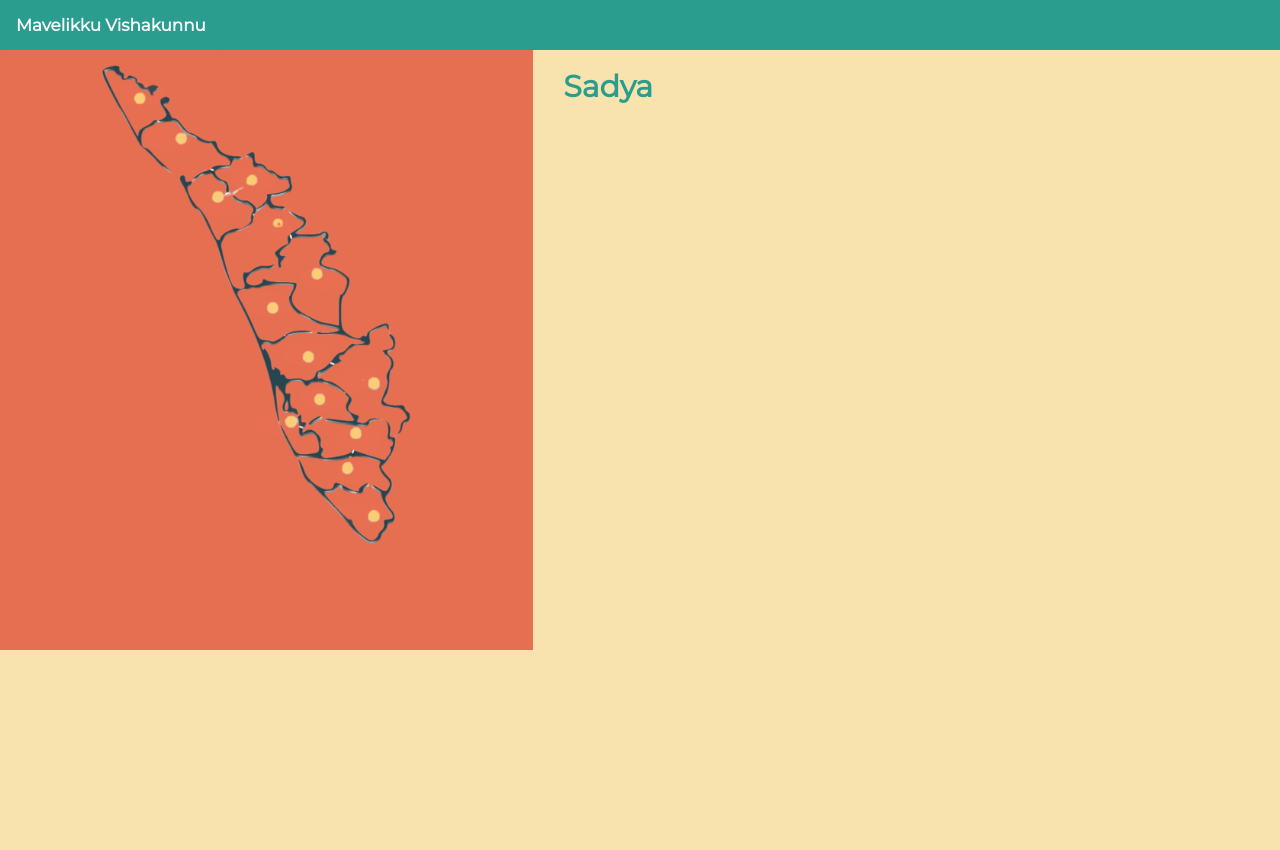
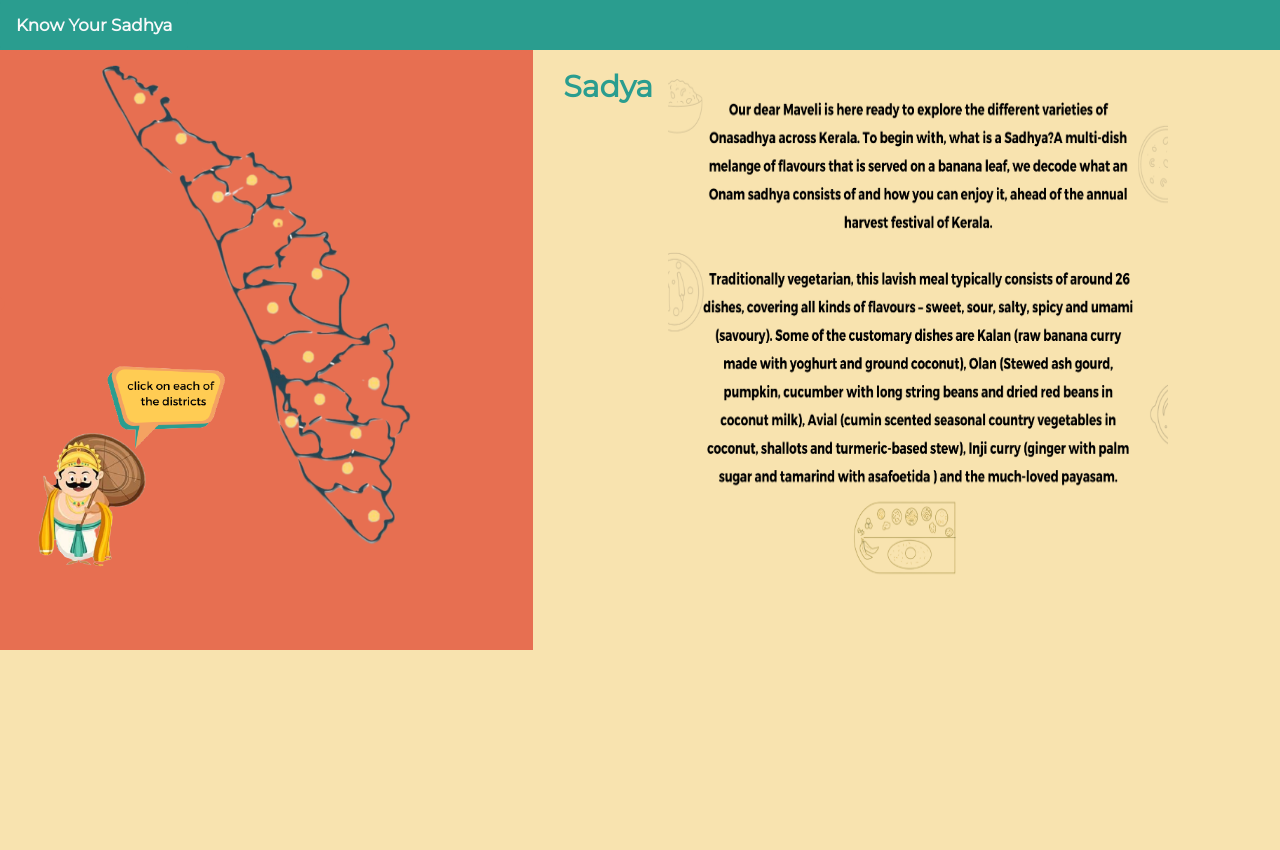
Before and after one commit to GopikaPPavithran/KnowYourSadhya, a Flask app: page /list in a window 1280 px wide. Run offline with Flask 2, Linux system fonts and the light colour scheme; some libraries are stand-ins or nearby versions; some web fonts are replaced.

Commit message:
final page

```diff
--- a/app/static/CSS/map.css
+++ b/app/static/CSS/map.css
@@ -5,8 +5,9 @@ body, html {
     background-size: cover;
     /* Set up proportionate scaling */
     width: 100%;
+    height: 100%;
 
-    position: fixed;
+    /* position: fixed; */
     top: 0;
     left: 0;
     color:#e76f51;
--- a/app/static/CSS/pg.css
+++ b/app/static/CSS/pg.css
@@ -61,6 +61,11 @@ body, html {
 
   }
 
+  .leaf{
+    width:500px;
+    height:500px;
+  }
+
 
     .intro{
         height:100%
@@ -70,7 +75,7 @@ body, html {
         display : flex;
         /* justify-content : center; */
         /* align-items : center; */
-        background-color:#f8e3af;
+        /* background-color:#f8e3af; */
         height : 100%;
         color : #FFF;
 
@@ -116,20 +121,41 @@ body, html {
       }
 
       .button-clr{
-        background-color:#e76f51;;
+        /* background-color:#e76f51;; */
         color:#e76f51;
         border-radius: 80%;
         border: none;
         padding: 20px;
         text-align: center;
         text-decoration: none;
-        display:inline-block;
+        display:block;
         /* display: none;remove this if buttons not working */
         font-size: 16px;
         margin: 4px 2px;
         width: 10px;
         height: 25px;
-        opacity:0.1;
+        outline:none;
+        box-shadow: none !important;
+        opacity:0;
+        /* padding: 12px 28px; opacity 0.2*/
+      }
+
+      .maveli{
+        background-color:#e76f51;
+        border-radius: 100%;
+        border: none;
+        padding: 20px;
+        text-align: center;
+        text-decoration: none;
+        display:block;
+        font-size: 16px;
+        margin: 4px 2px;
+        width: 5px;
+        height: 5px;
+        outline:none;
+        box-shadow: none !important;
+        opacity:1;
+
         /* padding: 12px 28px; opacity 0.2*/
       }
 
@@ -171,10 +197,12 @@ body, html {
         justify-content: space-around;
         overflow-y:scroll;
         height: 500px;
+        border-radius: 25px;
       }
 
       .card {
         margin: 40px;
+        border-radius: 25px;
         position: relative;
         width: 250px;
         height: 200px;
@@ -202,11 +230,12 @@ body, html {
         object-fit: cover;
         display: block;
         position: relative;
+        border-radius: 25px;
       }
 
       .card-desc {
         display: block;
-        font-size: 1.2rem;
+        font-size: 1.9rem;
         position: absolute;
         height: 0;
         top: 0;
@@ -215,6 +244,7 @@ body, html {
         background-color: #2a9d8f;
         overflow-y: scroll;
         transition: 0.8s ease;
+        border-radius: 25px;
       }
 
       .card:hover .card-desc {
--- a/app/templates/pg2.html
+++ b/app/templates/pg2.html
@@ -36,7 +36,7 @@
       <nav class="navbar navbar-expand-sm navbar-dark  nav-style">
         <ul class="navbar-nav">
           <li class="nav-item">
-            <a class="nav-link py-0 text-light" href="#">Mavelikku Vishakunnu</a>
+            <a class="nav-link py-0 text-light" href="#"> Know Your Sadhya</a>
           </li>
         </ul>
       </nav>
@@ -53,32 +53,54 @@
           <p>
           <div class="img-div">
             <img src="/static/k1.png" width="360" height="500" class="img-style">
+            <div class="grup">
             <form class="align-self-baseline" method="post">
-            <button class="bttn button-clr" style="position:absolute; left:15%; top:8%" name="dis" value="Ksd" type="submit"></button>
-            <button class="bttn button-clr" style="position:absolute; left:22%; top:17%" name="dis" value="Knr" type="submit"></button>
-            <button class="bttn button-clr" style="position:absolute; left:37%; top:30%" name="dis" value="Kzd" type="submit"></button>
-            <button class="bttn button-clr" style="position:absolute; left:50%; top:35%" name="dis" value="Mlp" type="submit"></button>
-            <button class="bttn button-clr" style="position:absolute; left:65%; top:45%" name="dis" value="Pkd" type="submit"></button>
-            <button class="bttn button-clr" style="position:absolute; left:50%; top:50%" name="dis" value="Tsr" type="submit"></button>
-            <button class="bttn button-clr" style="position:absolute; left:60%; top:60%" name="dis" value="Ekm" type="submit"></button>
-            <button class="bttn button-clr" style="position:absolute; left:75%; top:65%" name="dis" value="Idk" type="submit"></button>
-            <button class="bttn button-clr" style="position:absolute; left:65%; top:69%" name="dis" value="Ktm" type="submit"></button>
-            <button class="bttn button-clr" style="position:absolute; left:75%; top:77%" name="dis" value="Ptn" type="submit"></button>
-            <button class="bttn button-clr" style="position:absolute; left:75%; top:84%" name="dis" value="Klm" type="submit"></button>
-            <button class="bttn button-clr" style="position:absolute; left:76%; top:92%" name="dis" value="Tvm" type="submit"></button>
-            <button class="bttn button-clr" style="position:absolute; left:53%; top:74%" name="dis" value="Alp" type="submit"></button>
-            <button class="bttn button-clr" style="position:absolute; left:46%; top:25%" name="dis" value="Wnd" type="submit"></button>
+            <button class="bttn button-clr" onclick="showImage();" style="position:absolute; left:15%; top:8%; outline: none"  name="dis" value="Ksd" title="Kazargode" type="submit"></button>
+            <button class="bttn button-clr" onclick="showImage();" style="position:absolute; left:22%; top:17%;outline: none" name="dis" value="Knr" title="Kannur" type="submit"></button>
+            <button class="bttn button-clr" onclick="showImage();" style="position:absolute; left:37%; top:30%;outline: none" name="dis" value="Kzd" title="Kozhikode" type="submit"></button>
+            <button class="bttn button-clr" onclick="showImage();" style="position:absolute; left:50%; top:35%;outline: none" name="dis" value="Mlp" title="Malappuram" type="submit"></button>
+            <button class="bttn button-clr" onclick="showImage();" style="position:absolute; left:65%; top:45%;outline: none" name="dis" value="Pkd" title="Palakkad" type="submit"></button>
+            <button class="bttn button-clr" onclick="showImage();" style="position:absolute; left:50%; top:50%;outline: none" name="dis" value="Tsr" title="Thrissur" type="submit"></button>
+            <button class="bttn button-clr" onclick="showImage();" style="position:absolute; left:60%; top:60%;outline: none" name="dis" value="Ekm" title="Ernakulam" type="submit"></button>
+            <button class="bttn button-clr" onclick="showImage();" style="position:absolute; left:75%; top:65%;outline: none" name="dis" value="Idk" title="Idukki" type="submit"></button>
+            <button class="bttn button-clr" onclick="showImage();" style="position:absolute; left:65%; top:69%;outline: none" name="dis" value="Ktm" title="Kottayam" type="submit"></button>
+            <button class="bttn button-clr" onclick="showImage();" style="position:absolute; left:75%; top:77%;outline: none" name="dis" value="Ptn" title="Pathanamthitta" type="submit"></button>
+            <button class="bttn button-clr" onclick="showImage();" style="position:absolute; left:75%; top:84%;outline: none" name="dis" value="Klm" title="Kollam" type="submit"></button>
+            <button class="bttn button-clr" onclick="showImage();" style="position:absolute; left:76%; top:92%;outline: none" name="dis" value="Tvm" title="Thiruvananthapuram" type="submit"></button>
+            <button class="bttn button-clr" onclick="showImage();" style="position:absolute; left:53%; top:74%;outline: none" name="dis" value="Alp" title="Alappuzha" type="submit"></button>
+            <button class="bttn button-clr" onclick="showImage();" style="position:absolute; left:46%; top:25%;outline: none" name="dis" value="Wnd" title="Wayanad" type="submit"></button>
+            <button class="bttn maveli" style = "position:absolute; left:-30%; top:50%;outline: none"><img id="theImage" src="dm2.png" height="300px" width="300px"></button>
             </form>
+
+            </div> <!--new div grup-->
+
+            <script type="text/javascript">
+              function showImage(){
+                          // document.getElementById("ico").style.top=2.72 + "px";
+                          document.getElementById('leaff').style.visibility="hidden";//dont change this
+                          // document.getElementById('ico').style.visibility="visible";
+                      }
+
+            </script>
+
+
           </div>
           </p>
 
 
         </div>
 
+
         <!----RIGHT SIDE -->
         <div class="col-lg-7 col-sm-12 right scroll">
 
           <div class="container-fluid">
+
+
+            <!---background image div descp-->
+            <div id="leaff">
+              <img id="ico" src="descp3.png" style="position:absolute; right:15%; top:5%" class="leaf"/>
+            </div>
 
             <div class="row">
               <div class="col">
```
Also changed, not shown: app/templates/map.html (+9 -4 lines), app/static/descp3.png (added), app/static/dm2.png (added).
